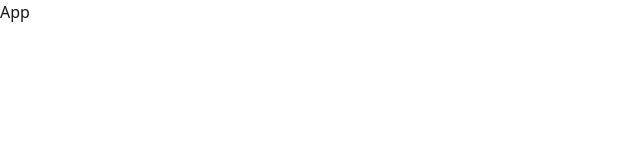
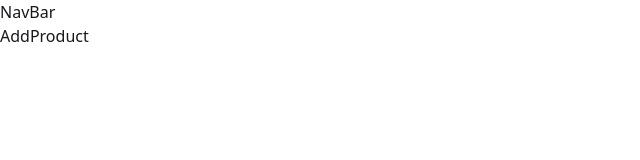
Before and after one commit to SNijanthan/offer-shop-ecommerce, a React (Vite) app: page /add in a window 1280 px wide. Shown: the top 160 px of the page, without its empty margins (0-640 px from the left). Built offline with nearby package versions, Linux system fonts and the light colour scheme.

Commit message:
routing setup

```diff
--- a/src/App.jsx
+++ b/src/App.jsx
@@ -1,7 +1,24 @@
 import React from "react";
+import { BrowserRouter, Route, Routes } from "react-router-dom";
+import Main from "./components/Main";
+import AddProduct from "./components/AddProduct";
+import Cart from "./components/Cart";
+import Products from "./components/Products";
 
 const App = () => {
-  return <div>App</div>;
+  return (
+    <>
+      <BrowserRouter basename="/">
+        <Routes>
+          <Route path="/" element={<Main />}>
+            <Route path="/" element={<Products />}></Route>
+            <Route path="/add" element={<AddProduct />} />
+            <Route path="/cart" element={<Cart />} />
+          </Route>
+        </Routes>
+      </BrowserRouter>
+    </>
+  );
 };
 
 export default App;
--- /dev/null
+++ b/src/components/AddProduct.jsx
@@ -0,0 +1,7 @@
+import React from "react";
+
+const AddProduct = () => {
+  return <div>AddProduct</div>;
+};
+
+export default AddProduct;
--- /dev/null
+++ b/src/components/Cart.jsx
@@ -0,0 +1,7 @@
+import React from "react";
+
+const Cart = () => {
+  return <div>Cart</div>;
+};
+
+export default Cart;
--- /dev/null
+++ b/src/components/Main.jsx
@@ -0,0 +1,14 @@
+import React from "react";
+import NavBar from "./NavBar";
+import { Outlet } from "react-router-dom";
+
+const Main = () => {
+  return (
+    <div>
+      <NavBar />
+      <Outlet />
+    </div>
+  );
+};
+
+export default Main;
--- /dev/null
+++ b/src/components/NavBar.jsx
@@ -0,0 +1,7 @@
+import React from "react";
+
+const NavBar = () => {
+  return <div>NavBar</div>;
+};
+
+export default NavBar;
--- /dev/null
+++ b/src/components/Products.jsx
@@ -0,0 +1,7 @@
+import React from "react";
+
+const Products = () => {
+  return <div>Products</div>;
+};
+
+export default Products;
```
